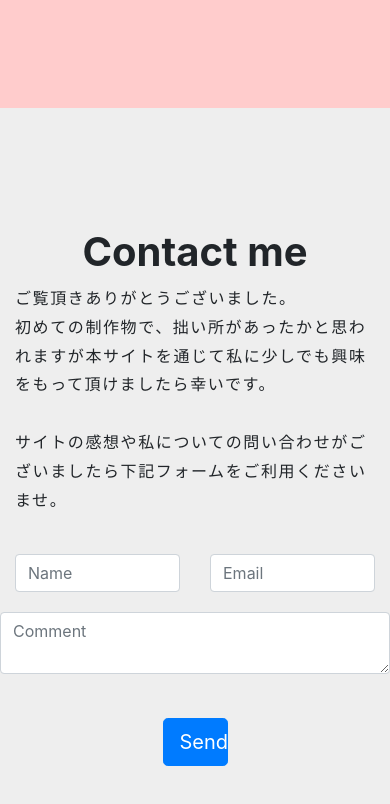
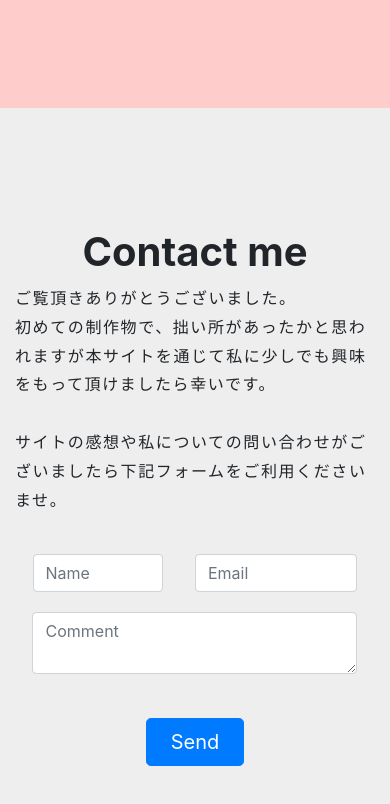
Before and after one commit to fumiya110/fumiya110.github.io, a plain HTML site: page index.html in a window 390 px wide. Shown: the part 7872-8676 px from the top of the page. Drawn offline with nearby package versions, Linux system fonts and the light colour scheme.

Commit message:
Fix: Contact画面の調整  モバイルでの閲覧時にSendボタンのサイズが適切でなかったため変更  また、メールフォームの領域を拡大し入力時にユーザーが確認しやすいように変更

```diff
--- a/index.html
+++ b/index.html
@@ -226,20 +226,21 @@
     	</div>
     	<br>
     	<form>
-    	    <div class='row justify-content-center'>
-    	        <div class='col'>
-    	          <input type='text' class='form-control col-sm-5 offset-sm-6' placeholder="Name" required>
-    	        </div>
-    	        <div class='col'>
-    	          <input type='email' class='form-control col-sm-5 offset-sm-1' placeholder="Email" required>
-    	        </div>
+    	    <div class='row'>
+    	      <div class='col'></div>
+    	      <input type='text' class='form-control col-4 col-sm-2' placeholder="Name" required>
+    	      <div class='col-1'></div>
+    	      <input type='email' class='form-control col-5 col-sm-3' placeholder="Email" required>
+    	      <div class='col'></div>
     	    </div>
     	    <div class="row">
-                <textarea class="form-control col-sm-6 offset-sm-3 col-xs-10 offset-xs-1" rows="2" style='margin-top:20px; margin-bottom:20px' placeholder="Comment" required></textarea>
+              <textarea class="form-control col-sm-6 offset-sm-3 col-10 offset-1" rows="2" style='margin-top:20px; margin-bottom:20px' placeholder="Comment" required></textarea>
             </div>
             <br>
             <div class='row'>
-                <button class='btn btn-lg btn-primary col-2 offset-5'>Send</button>
+              <div class='col'></div>
+              <button class='btn btn-lg btn-primary col-3 col-sm-2'>Send</button>
+              <div class='col'></div>
             </div>
     	</form>
 	</footer>
```
